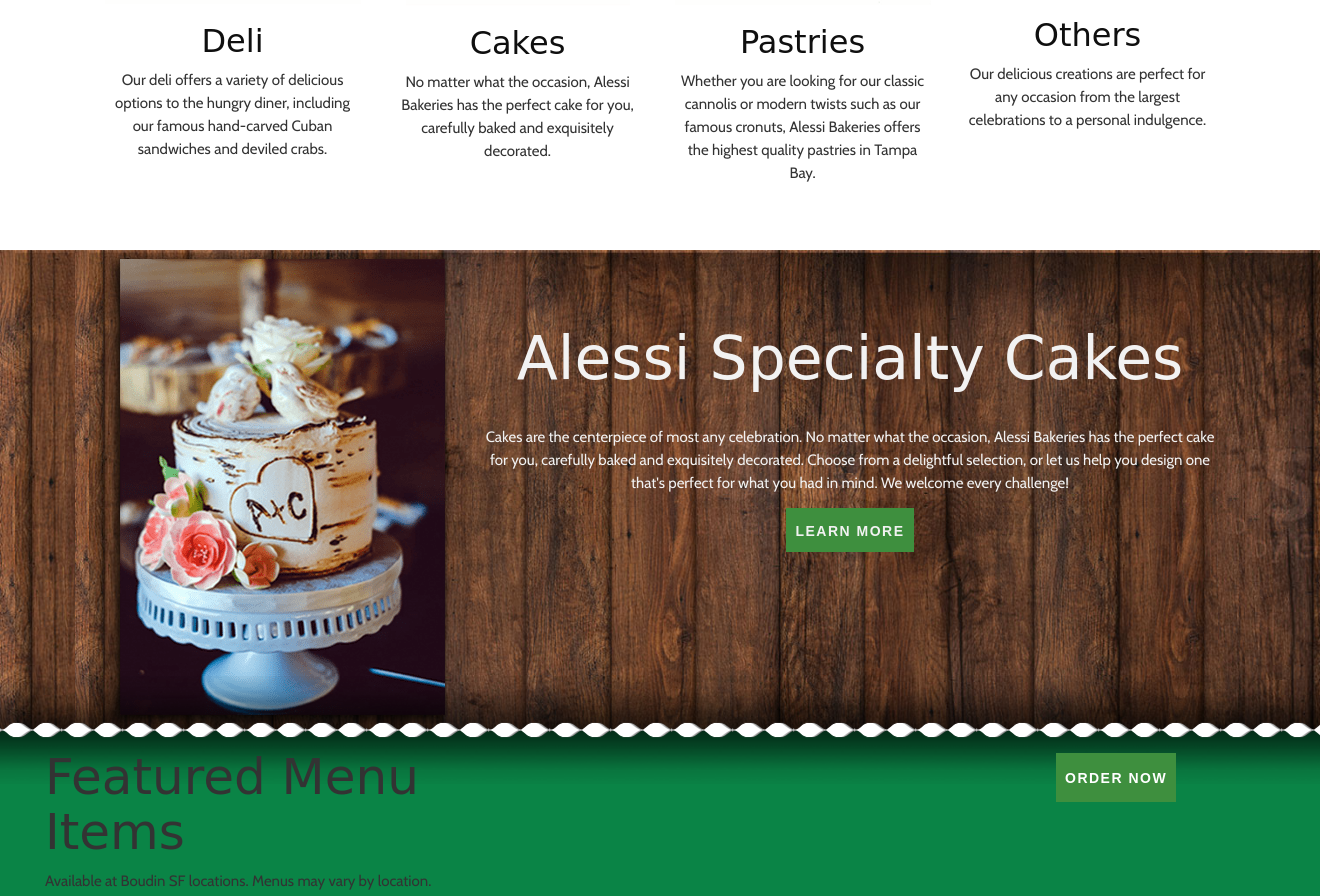
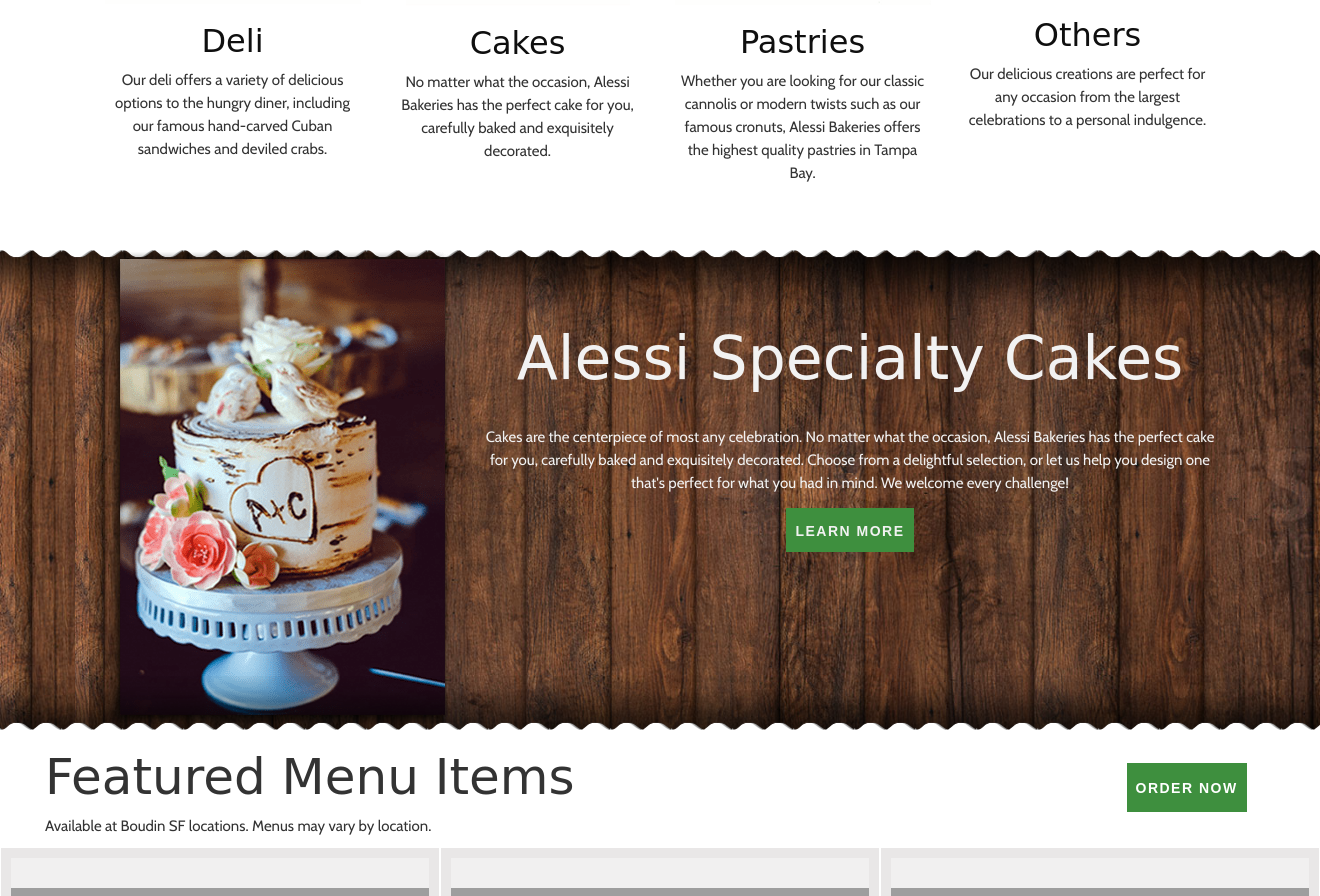
Before and after one commit to DuyNguyen309/T2009M_Project05, a PHP site: page / in a window 1320 px wide. Shown: the part 1127-2023 px from the top of the page. Run offline with PHP 8.4, Linux system fonts and the light colour scheme; some web fonts are replaced; grey boxes are pictures that could not be loaded.

Commit message:
thanh tung

```diff
--- a/CSS/css.cake.css
+++ b/CSS/css.cake.css
@@ -17,9 +17,10 @@
     width: auto;
 }
 .trailer-menu-item{
-    background-color: #f1f0f0;
     position: relative;
     z-index: 100;
+    padding-left:30px;
+    background-color:#ffffff;
 }
 .trailer-menu-item::before{
     content:"";
@@ -33,16 +34,14 @@
     background-image:url("../imgs/border-top.png");
     background-repeat:repeat-x;
 }
-.trailer-menu-item-part1{
-    margin-left: 30px;
-}
 .trailer-menu-item-part1 h2{
     font-family: 'Montez', cursive;
     font-size: 50px;
 }
 .trailer-menu-item__buttons{
     position: absolute;
-    left:80%;
+    left:70%;
+    top:10px;
 }
 .button-item{
     background-color: #3e8f3e;
--- a/CSS/footer.css
+++ b/CSS/footer.css
@@ -1,4 +1,5 @@
 .site-footer {
+    float:left;
     background: #0a8446;
     color: #fff;
     margin-right: 0;
--- a/Home.html
+++ b/Home.html
@@ -53,7 +53,6 @@
 <section class="section main">
     <div class="main01">
         <div class="menu-block">
-        <div class="main01-backgound">
             <div class="container-main01">
             <h3 style="text-align: center">Alessi Bakeries Menu</h3>
             <p style="text-align: center">Whether you are looking for the perfect wedding cake or just looking for a delicious treat, Alessi Bakeries has what you need.</p>
@@ -127,11 +126,12 @@
     </div>
     <div class="main02">
         <div class="trailer-menu-item">
-                <div class="trailer-menu-item-part1 col-md-5">
+                <div class="trailer-menu-item-part1 col-md-6">
                     <h2 >Featured Menu Items</h2>
                     <p class="subheading">Available at Boudin SF locations. Menus may vary by location.</p>
                 </div>
                     <!--/.section-heading__headings-->
+                <div class="col-md-6">
                 <div class="trailer-menu-item__buttons ">
                     <p>
                         <br>
@@ -139,6 +139,7 @@
                     </p>
                 </div>
                     <!--/.section-heading__buttons-->
+                </div>
             </div>
         <div class="menu-item">
             <div class="slick-track">
```
